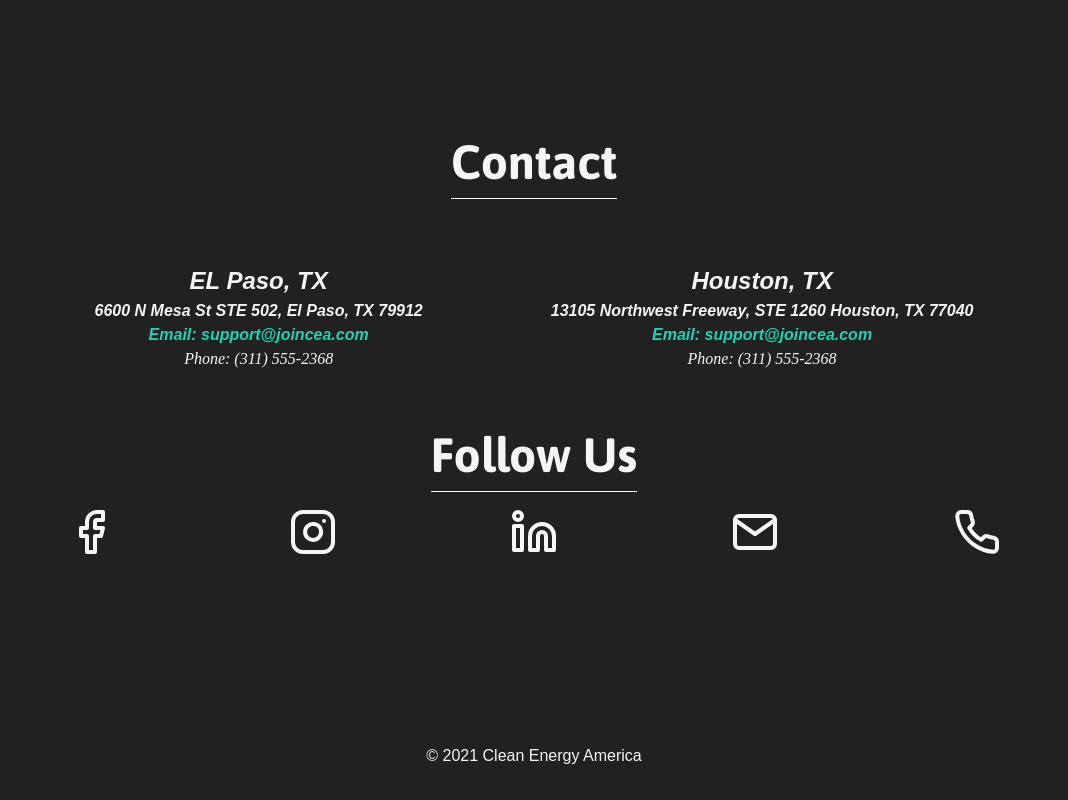
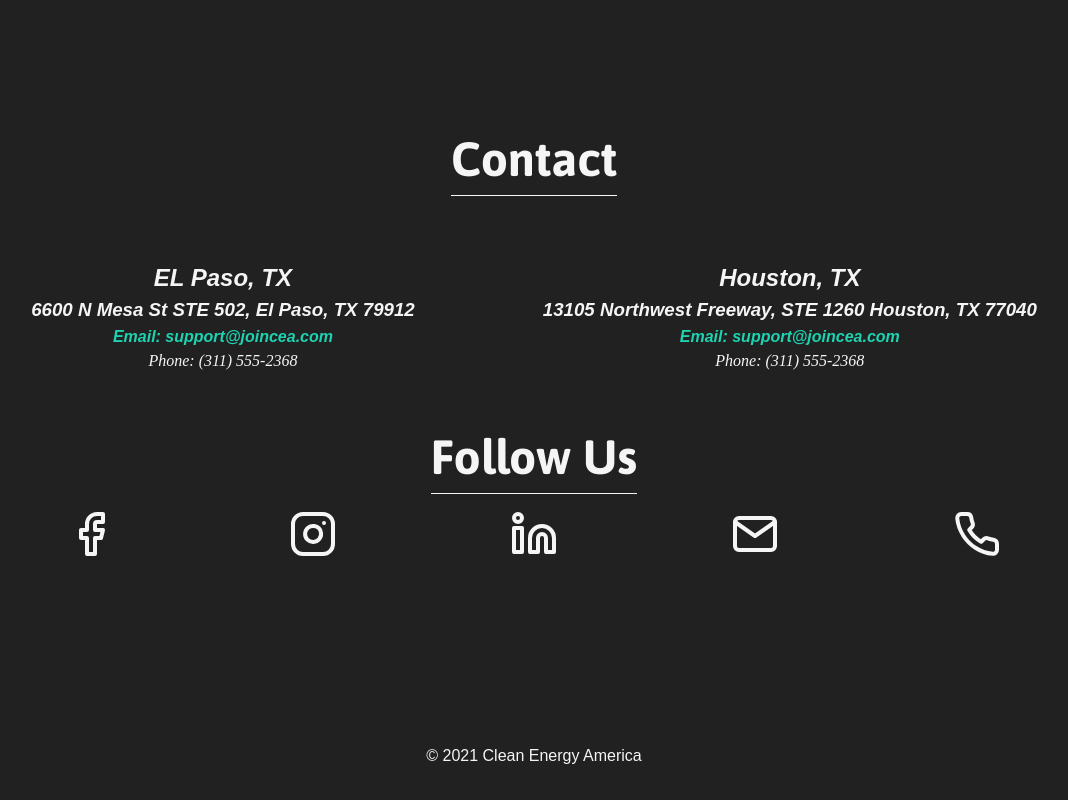
Before and after one commit to eric-santosCEA/second-solarcea, a React (Create React App) app: page / in a window 1280 px wide. Shown: the part 7181-7981 px from the top of the page, without its empty margins (106-1174 px from the left). Built offline with nearby package versions, Linux system fonts and the light colour scheme.

Commit message:
fixed same error for the footer

```diff
--- a/src/components/Footer.js
+++ b/src/components/Footer.js
@@ -16,7 +16,7 @@ const Footer = () => {
         <div className="addresses">
           <address>
             <h2>EL Paso, TX</h2>
-            <h4>6600 N Mesa St STE 502, El Paso, TX 79912</h4>
+            <h3>6600 N Mesa St STE 502, El Paso, TX 79912</h3>
             <a href="mailto:jim@rock.com">
               <h4>Email: support@joincea.com</h4>
             </a>
@@ -24,7 +24,7 @@ const Footer = () => {
           </address>
           <address>
             <h2>Houston, TX</h2>
-            <h4>13105 Northwest Freeway, STE 1260 Houston, TX 77040</h4>
+            <h3>13105 Northwest Freeway, STE 1260 Houston, TX 77040</h3>
             <a href="mailto:jim@rock.com">
               <h4>Email: support@joincea.com</h4>
             </a>
```
